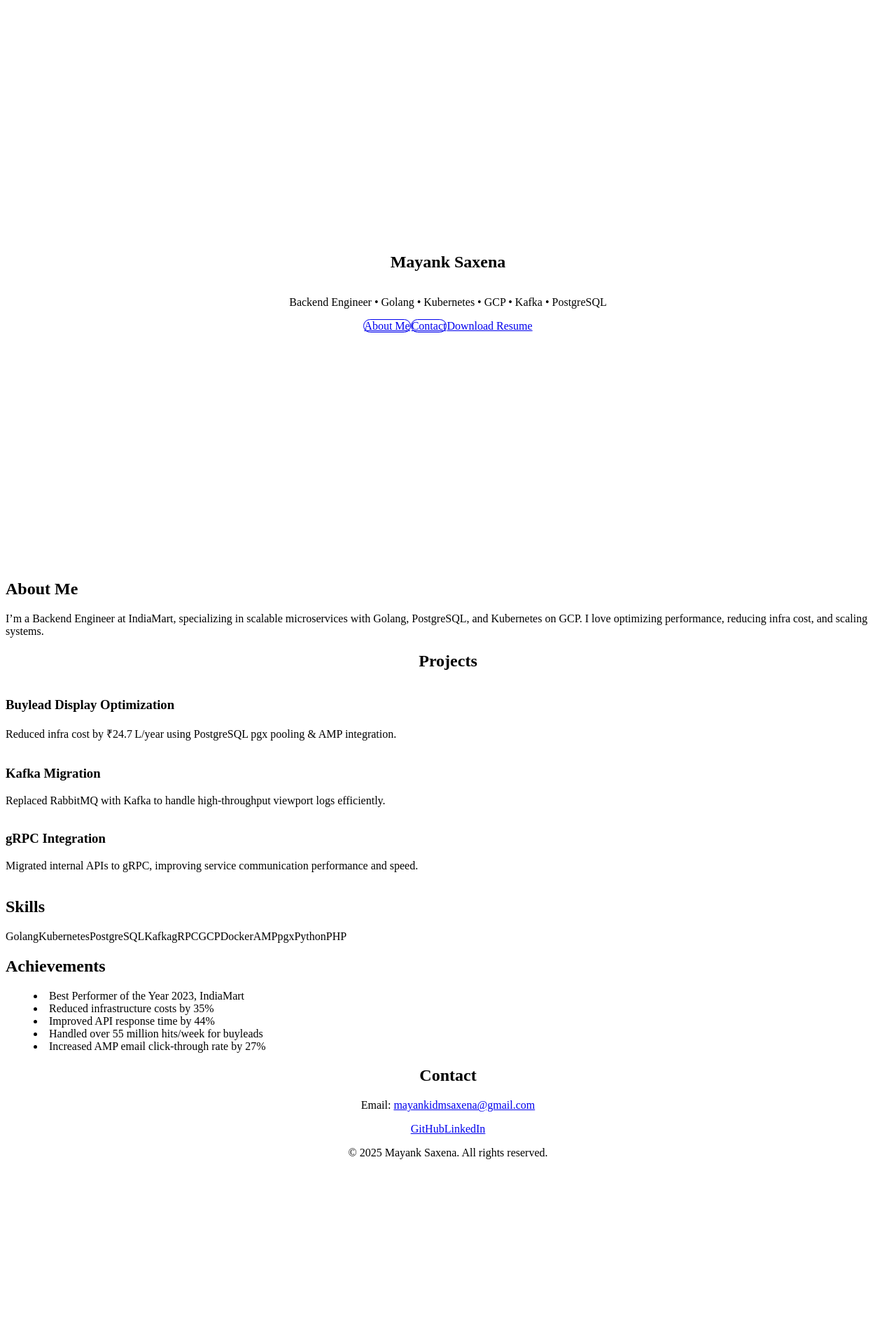
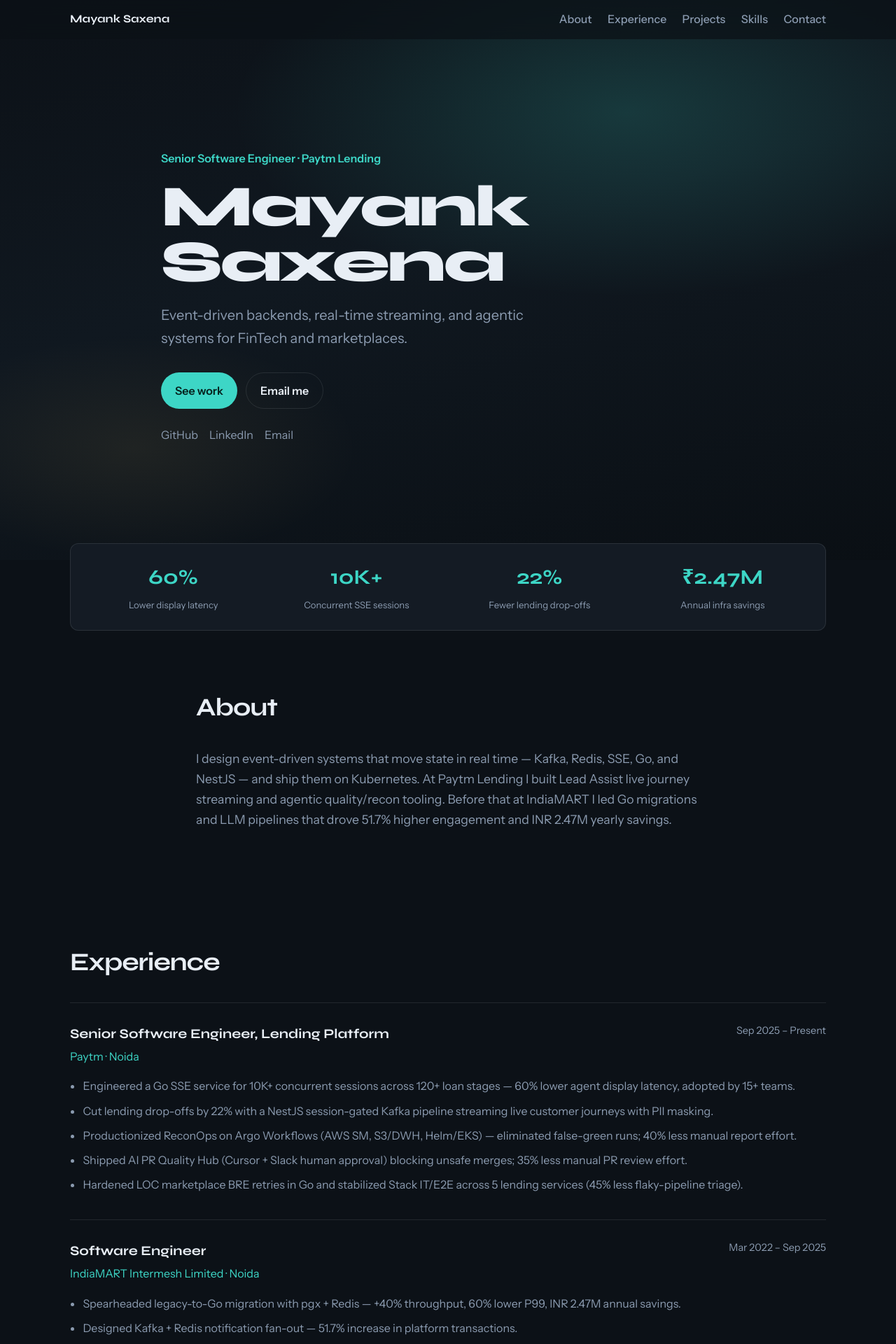
Before and after one commit to 1xlblaze/mayank-saxena.github.io, a React (Vite) app: page / in a window 1280 px wide. Shown: the top 1920 px of the page at 70% size. Before the commit the page ends 1672 px from the top, so only its background shows below. Built offline with nearby package versions, Linux system fonts and the light colour scheme.

Commit message:
Refresh portfolio content for Paytm and agentic AI positioning

```diff
--- a/index.html
+++ b/index.html
@@ -4,7 +4,8 @@
     <meta charset="UTF-8" />
     <link rel="icon" type="image/svg+xml" href="/vite.svg" />
     <meta name="viewport" content="width=device-width, initial-scale=1.0" />
-    <title>Vite + React</title>
+    <title>Mayank Saxena — Senior Software Engineer</title>
+    <meta name="description" content="Senior Software Engineer specializing in event-driven architecture, distributed systems, and agentic AI." />
     <!--app-head-->
   </head>
   <body>
--- a/src/App.css
+++ b/src/App.css
@@ -1,41 +1,384 @@
-#root {
-  max-width: 1280px;
-  margin: 0 auto;
-  padding: 2rem;
+:root {
+  --bg: #0c1117;
+  --bg-elevated: #141b24;
+  --ink: #e8eef5;
+  --muted: #8b9bb0;
+  --line: rgba(232, 238, 245, 0.1);
+  --accent: #3dd6c6;
+  --accent-dim: #2a9d8f;
+  --warn: #e9c46a;
+  --font-display: "Syne", system-ui, sans-serif;
+  --font-body: "Instrument Sans", system-ui, sans-serif;
+}
+
+* {
+  box-sizing: border-box;
+  margin: 0;
+  padding: 0;
+}
+
+html {
+  scroll-behavior: smooth;
+}
+
+body {
+  font-family: var(--font-body);
+  background: var(--bg);
+  color: var(--ink);
+  line-height: 1.65;
+}
+
+a {
+  color: var(--accent);
+  text-decoration: none;
+}
+
+a:hover {
+  text-decoration: underline;
+}
+
+.page {
+  min-height: 100vh;
+}
+
+.wrap {
+  width: min(100% - 2.5rem, 1080px);
+  margin-inline: auto;
+}
+
+.narrow {
+  max-width: 720px;
+}
+
+.nav {
+  position: fixed;
+  inset: 0 0 auto;
+  z-index: 50;
+  padding: 0.9rem 0;
+  background: rgba(12, 17, 23, 0.72);
+  backdrop-filter: blur(14px);
+  border-bottom: 1px solid transparent;
+}
+
+.nav-scrolled {
+  border-bottom-color: var(--line);
+  background: rgba(12, 17, 23, 0.92);
+}
+
+.nav-inner {
+  width: min(100% - 2.5rem, 1080px);
+  margin-inline: auto;
+  display: flex;
+  align-items: center;
+  justify-content: space-between;
+  gap: 1rem;
+}
+
+.logo {
+  font-family: var(--font-display);
+  font-weight: 700;
+  color: var(--ink);
+  text-decoration: none;
+}
+
+.nav-links {
+  display: flex;
+  gap: 1.4rem;
+}
+
+.nav-links a {
+  color: var(--muted);
+  font-weight: 500;
+  text-decoration: none;
+}
+
+.nav-links a:hover {
+  color: var(--ink);
+}
+
+.menu-btn {
+  display: none;
+  flex-direction: column;
+  gap: 5px;
+  background: none;
+  border: 0;
+  cursor: pointer;
+}
+
+.menu-btn span {
+  width: 22px;
+  height: 2px;
+  background: var(--ink);
+}
+
+.hero {
+  position: relative;
+  min-height: 100vh;
+  min-height: 100dvh;
+  display: grid;
+  place-items: center;
+  padding: 7rem 1.25rem 4rem;
+  overflow: hidden;
+}
+
+.hero-bg {
+  position: absolute;
+  inset: 0;
+  background:
+    radial-gradient(ellipse 80% 60% at 70% 20%, rgba(61, 214, 198, 0.18), transparent 55%),
+    radial-gradient(ellipse 50% 40% at 15% 80%, rgba(233, 196, 106, 0.08), transparent 50%),
+    linear-gradient(165deg, #0c1117 0%, #101820 45%, #0a0f14 100%);
+}
+
+.hero-inner {
+  position: relative;
+  z-index: 1;
+  width: min(100%, 820px);
+}
+
+.eyebrow {
+  color: var(--accent);
+  font-weight: 600;
+  margin-bottom: 1rem;
+}
+
+.hero h1 {
+  font-family: var(--font-display);
+  font-weight: 800;
+  font-size: clamp(2.8rem, 9vw, 5.2rem);
+  line-height: 0.95;
+  letter-spacing: -0.04em;
+  margin-bottom: 1.25rem;
+}
+
+.hero-line {
+  color: var(--muted);
+  font-size: clamp(1.05rem, 2.2vw, 1.25rem);
+  max-width: 34rem;
+  margin-bottom: 2rem;
+}
+
+.cta-row {
+  display: flex;
+  flex-wrap: wrap;
+  gap: 0.75rem;
+  margin-bottom: 1.5rem;
+}
+
+.cta-row.center {
+  justify-content: center;
+}
+
+.btn {
+  display: inline-flex;
+  align-items: center;
+  justify-content: center;
+  padding: 0.75rem 1.25rem;
+  border-radius: 999px;
+  font-weight: 600;
+  text-decoration: none;
+}
+
+.btn-primary {
+  background: var(--accent);
+  color: #06201c;
+}
+
+.btn-ghost {
+  border: 1px solid var(--line);
+  color: var(--ink);
+}
+
+.social {
+  display: flex;
+  gap: 1rem;
+}
+
+.social a {
+  color: var(--muted);
+  text-decoration: none;
+}
+
+.social a:hover {
+  color: var(--accent);
+}
+
+.stats {
+  display: grid;
+  grid-template-columns: repeat(4, 1fr);
+  gap: 1rem;
+  padding: 1.5rem;
+  margin-top: -1.5rem;
+  position: relative;
+  z-index: 2;
+  background: var(--bg-elevated);
+  border: 1px solid var(--line);
+  border-radius: 12px;
+}
+
+.stat {
   text-align: center;
 }
 
-.logo {
-  height: 6em;
-  padding: 1.5em;
-  will-change: filter;
-}
-.logo:hover {
-  filter: drop-shadow(0 0 2em #646cffaa);
-}
-.logo.react:hover {
-  filter: drop-shadow(0 0 2em #61dafbaa);
+.stat strong {
+  display: block;
+  font-family: var(--font-display);
+  font-size: clamp(1.4rem, 3vw, 1.85rem);
+  color: var(--accent);
 }
 
-@keyframes logo-spin {
-  from {
-    transform: rotate(0deg);
-  }
-  to {
-    transform: rotate(360deg);
-  }
+.stat span {
+  font-size: 0.82rem;
+  color: var(--muted);
 }
 
-@media (prefers-reduced-motion: no-preference) {
-  a:nth-of-type(2) .logo {
-    animation: logo-spin infinite 20s linear;
-  }
+.section {
+  padding: 5rem 0;
+}
+
+.section h2 {
+  font-family: var(--font-display);
+  font-size: clamp(1.75rem, 4vw, 2.25rem);
+  letter-spacing: -0.03em;
+  margin-bottom: 1.75rem;
+}
+
+.lead {
+  color: var(--muted);
+  font-size: 1.1rem;
+}
+
+.job {
+  padding: 1.75rem 0;
+  border-top: 1px solid var(--line);
+}
+
+.job:last-child {
+  border-bottom: 1px solid var(--line);
+}
+
+.job-head {
+  display: flex;
+  justify-content: space-between;
+  gap: 1rem;
+  flex-wrap: wrap;
+  margin-bottom: 1rem;
+}
+
+.job-head h3 {
+  font-family: var(--font-display);
+  font-size: 1.2rem;
+}
+
+.org {
+  color: var(--accent);
+  margin-top: 0.2rem;
+}
+
+.job-head time {
+  color: var(--muted);
+  font-size: 0.9rem;
+}
+
+.job ul {
+  padding-left: 1.15rem;
+  color: var(--muted);
+}
+
+.job li {
+  margin-bottom: 0.55rem;
+}
+
+.projects {
+  display: grid;
+  gap: 1rem;
 }
 
 .card {
-  padding: 2em;
+  padding: 1.5rem;
+  background: var(--bg-elevated);
+  border: 1px solid var(--line);
+  border-radius: 12px;
 }
 
-.read-the-docs {
-  color: #888;
+.card h3 {
+  font-family: var(--font-display);
+  margin-bottom: 0.5rem;
 }
+
+.card p {
+  color: var(--muted);
+}
+
+.skills {
+  display: grid;
+  grid-template-columns: repeat(2, 1fr);
+  gap: 1rem;
+}
+
+.skill {
+  padding: 1.25rem;
+  border: 1px solid var(--line);
+  border-radius: 12px;
+  background: rgba(20, 27, 36, 0.5);
+}
+
+.skill h4 {
+  font-family: var(--font-display);
+  color: var(--warn);
+  margin-bottom: 0.4rem;
+}
+
+.skill p {
+  color: var(--muted);
+  font-size: 0.95rem;
+}
+
+.contact {
+  text-align: center;
+}
+
+.muted {
+  color: var(--muted);
+  font-size: 0.9rem;
+  margin-top: 1rem;
+}
+
+.footer {
+  padding: 2rem 0 3rem;
+  border-top: 1px solid var(--line);
+  text-align: center;
+  color: var(--muted);
+  font-size: 0.85rem;
+}
+
+@media (max-width: 800px) {
+  .stats {
+    grid-template-columns: 1fr 1fr;
+  }
+
+  .skills {
+    grid-template-columns: 1fr;
+  }
+
+  .menu-btn {
+    display: flex;
+  }
+
+  .nav-links {
+    display: none;
+    position: absolute;
+    top: 60px;
+    right: 1.25rem;
+    flex-direction: column;
+    background: var(--bg-elevated);
+    border: 1px solid var(--line);
+    border-radius: 12px;
+    padding: 1rem 1.25rem;
+    min-width: 180px;
+  }
+
+  .nav-links.open {
+    display: flex;
+  }
+}
--- a/src/App.jsx
+++ b/src/App.jsx
@@ -1,90 +1,250 @@
-import React from 'react';
+import React, { useEffect, useState } from "react";
+import "./App.css";
+
+const skills = [
+  {
+    title: "Languages & Frameworks",
+    items: "Go, Python, TypeScript, NestJS, SQL, JavaScript, React",
+  },
+  {
+    title: "Agentic AI",
+    items: "MCP, AWS Strands, Cloud Agents, Cursor, LangGraph, LLMOps, RAG, PII Masking",
+  },
+  {
+    title: "Distributed Systems",
+    items: "Event-Driven Architecture, Kafka, MSK, Redis, ElastiCache, SSE, Pub/Sub, gRPC",
+  },
+  {
+    title: "Cloud & Platform",
+    items: "Kubernetes, Helm, Argo Workflows, Docker, Jenkins, AWS, GCP, EKS, CI/CD",
+  },
+];
 
 export default function App() {
+  const [menuOpen, setMenuOpen] = useState(false);
+  const [scrolled, setScrolled] = useState(false);
+
+  useEffect(() => {
+    const onScroll = () => setScrolled(window.scrollY > 40);
+    window.addEventListener("scroll", onScroll);
+    return () => window.removeEventListener("scroll", onScroll);
+  }, []);
+
+  const year = new Date().getFullYear();
+
   return (
-    <div className="font-sans text-gray-800">
-      {/* Hero Section */}
-      <section className="min-h-screen bg-gray-100 flex flex-col justify-center items-center text-center p-8">
-        <h1 className="text-4xl md:text-6xl font-bold mb-4">Mayank Saxena</h1>
-        <p className="text-lg md:text-2xl mb-6">Backend Engineer • Golang • Kubernetes • GCP • Kafka • PostgreSQL</p>
-        <div className="space-x-4">
-          <a href="#about" className="px-4 py-2 border rounded-full text-blue-600 border-blue-600 hover:bg-blue-600 hover:text-white transition">About Me</a>
-          <a href="#contact" className="px-4 py-2 border rounded-full text-gray-600 border-gray-600 hover:bg-gray-600 hover:text-white transition">Contact</a>
-          <a href="/MayankSaxena2025.pdf" download className="px-4 py-2 bg-green-600 text-white rounded-full hover:bg-green-700 transition">Download Resume</a>
+    <div className="page">
+      <nav className={`nav ${scrolled ? "nav-scrolled" : ""}`}>
+        <div className="nav-inner">
+          <a href="#home" className="logo">
+            Mayank Saxena
+          </a>
+          <button
+            className="menu-btn"
+            type="button"
+            aria-label="Toggle menu"
+            onClick={() => setMenuOpen((v) => !v)}
+          >
+            <span />
+            <span />
+            <span />
+          </button>
+          <div className={`nav-links ${menuOpen ? "open" : ""}`}>
+            {["about", "experience", "projects", "skills", "contact"].map((id) => (
+              <a key={id} href={`#${id}`} onClick={() => setMenuOpen(false)}>
+                {id[0].toUpperCase() + id.slice(1)}
+              </a>
+            ))}
+          </div>
+        </div>
+      </nav>
+
+      <header id="home" className="hero">
+        <div className="hero-bg" aria-hidden="true" />
+        <div className="hero-inner">
+          <p className="eyebrow">Senior Software Engineer · Paytm Lending</p>
+          <h1>Mayank Saxena</h1>
+          <p className="hero-line">
+            Event-driven backends, real-time streaming, and agentic systems for FinTech and
+            marketplaces.
+          </p>
+          <div className="cta-row">
+            <a className="btn btn-primary" href="#experience">
+              See work
+            </a>
+            <a className="btn btn-ghost" href="mailto:mayankidmsaxena@gmail.com">
+              Email me
+            </a>
+          </div>
+          <div className="social">
+            <a href="https://github.com/1xlblaze" target="_blank" rel="noreferrer">
+              GitHub
+            </a>
+            <a href="https://linkedin.com/in/themayanksaxena" target="_blank" rel="noreferrer">
+              LinkedIn
+            </a>
+            <a href="mailto:mayankidmsaxena@gmail.com">Email</a>
+          </div>
+        </div>
+      </header>
+
+      <section className="stats wrap">
+        <div className="stat">
+          <strong>60%</strong>
+          <span>Lower display latency</span>
+        </div>
+        <div className="stat">
+          <strong>10K+</strong>
+          <span>Concurrent SSE sessions</span>
+        </div>
+        <div className="stat">
+          <strong>22%</strong>
+          <span>Fewer lending drop-offs</span>
+        </div>
+        <div className="stat">
+          <strong>₹2.47M</strong>
+          <span>Annual infra savings</span>
         </div>
       </section>
 
-      {/* About Section */}
-      <section id="about" className="py-16 bg-white">
-        <div className="max-w-4xl mx-auto px-4">
-          <h2 className="text-3xl font-bold mb-4">About Me</h2>
-          <p>
-            I’m a Backend Engineer at IndiaMart, specializing in scalable microservices with Golang, PostgreSQL, and Kubernetes on GCP. I love optimizing performance, reducing infra cost, and scaling systems.
-          </p>
+      <section id="about" className="section wrap narrow">
+        <h2>About</h2>
+        <p className="lead">
+          I design event-driven systems that move state in real time — Kafka, Redis, SSE, Go, and
+          NestJS — and ship them on Kubernetes. At Paytm Lending I built Lead Assist live journey
+          streaming and agentic quality/recon tooling. Before that at IndiaMART I led Go migrations
+          and LLM pipelines that drove 51.7% higher engagement and INR 2.47M yearly savings.
+        </p>
+      </section>
+
+      <section id="experience" className="section wrap">
+        <h2>Experience</h2>
+
+        <article className="job">
+          <div className="job-head">
+            <div>
+              <h3>Senior Software Engineer, Lending Platform</h3>
+              <p className="org">Paytm · Noida</p>
+            </div>
+            <time>Sep 2025 – Present</time>
+          </div>
+          <ul>
+            <li>
+              Engineered a Go SSE service for 10K+ concurrent sessions across 120+ loan stages —
+              60% lower agent display latency, adopted by 15+ teams.
+            </li>
+            <li>
+              Cut lending drop-offs by 22% with a NestJS session-gated Kafka pipeline streaming live
+              customer journeys with PII masking.
+            </li>
+            <li>
+              Productionized ReconOps on Argo Workflows (AWS SM, S3/DWH, Helm/EKS) — eliminated
+              false-green runs; 40% less manual report effort.
+            </li>
+            <li>
+              Shipped AI PR Quality Hub (Cursor + Slack human approval) blocking unsafe merges; 35%
+              less manual PR review effort.
+            </li>
+            <li>
+              Hardened LOC marketplace BRE retries in Go and stabilized Stack IT/E2E across 5
+              lending services (45% less flaky-pipeline triage).
+            </li>
+          </ul>
+        </article>
+
+        <article className="job">
+          <div className="job-head">
+            <div>
+              <h3>Software Engineer</h3>
+              <p className="org">IndiaMART Intermesh Limited · Noida</p>
+            </div>
+            <time>Mar 2022 – Sep 2025</time>
+          </div>
+          <ul>
+            <li>
+              Spearheaded legacy-to-Go migration with pgx + Redis — +40% throughput, 60% lower P99,
+              INR 2.47M annual savings.
+            </li>
+            <li>
+              Designed Kafka + Redis notification fan-out — 51.7% increase in platform transactions.
+            </li>
+            <li>
+              Deployed GCP LLM pipelines for 50K+ files/month (90% automation) and NL-to-SQL at 95%
+              accuracy.
+            </li>
+            <li>
+              Shipped LangGraph lead scoring for 8K+ leads/week, flagging 20% as high-risk.
+            </li>
+          </ul>
+        </article>
+      </section>
+
+      <section id="projects" className="section wrap">
+        <h2>Projects</h2>
+        <div className="projects">
+          <article className="card">
+            <h3>Agentic Workflow Orchestrator &amp; MCP Hub</h3>
+            <p>
+              Cloud agents framework with MCP and AWS Strands for safe multi-step tool calls,
+              context retrieval, and structured JSON parsing.
+            </p>
+          </article>
+          <article className="card">
+            <h3>Artolio (Gigsetu)</h3>
+            <p>
+              Hyperlocal B2C artist marketplace — Next.js, Node BFF, Go API, PostgreSQL + PostGIS,
+              Supabase Auth/Storage.
+            </p>
+          </article>
+          <article className="card">
+            <h3>NL-to-SQL RAG Engine</h3>
+            <p>
+              Hackathon winner. Schema-aware RAG with AST SQL validation — 5× faster multi-table
+              analytics.
+            </p>
+          </article>
         </div>
       </section>
 
-      {/* Projects Section */}
-      <section id="projects" className="py-16 bg-gray-50">
-        <div className="max-w-6xl mx-auto px-4">
-          <h2 className="text-3xl font-bold mb-8 text-center">Projects</h2>
-          <div className="grid md:grid-cols-3 gap-8">
-            <div className="bg-white p-6 rounded-xl shadow-md">
-              <h3 className="text-xl font-semibold mb-2">Buylead Display Optimization</h3>
-              <p>Reduced infra cost by ₹24.7 L/year using PostgreSQL pgx pooling & AMP integration.</p>
+      <section id="skills" className="section wrap">
+        <h2>Skills</h2>
+        <div className="skills">
+          {skills.map((group) => (
+            <div className="skill" key={group.title}>
+              <h4>{group.title}</h4>
+              <p>{group.items}</p>
             </div>
-            <div className="bg-white p-6 rounded-xl shadow-md">
-              <h3 className="text-xl font-semibold mb-2">Kafka Migration</h3>
-              <p>Replaced RabbitMQ with Kafka to handle high-throughput viewport logs efficiently.</p>
-            </div>
-            <div className="bg-white p-6 rounded-xl shadow-md">
-              <h3 className="text-xl font-semibold mb-2">gRPC Integration</h3>
-              <p>Migrated internal APIs to gRPC, improving service communication performance and speed.</p>
-            </div>
-          </div>
+          ))}
         </div>
       </section>
 
-      {/* Skills Section */}
-      <section id="skills" className="py-16 bg-white">
-        <div className="max-w-4xl mx-auto px-4">
-          <h2 className="text-3xl font-bold mb-4">Skills</h2>
-          <div className="flex flex-wrap gap-2">
-            {["Golang", "Kubernetes", "PostgreSQL", "Kafka", "gRPC", "GCP", "Docker", "AMP", "pgx", "Python", "PHP"].map(skill => (
-              <span key={skill} className="bg-blue-100 text-blue-800 px-3 py-1 rounded-full text-sm font-medium">{skill}</span>
-            ))}
-          </div>
+      <section id="contact" className="section wrap narrow contact">
+        <h2>Contact</h2>
+        <p className="lead">Open to senior backend, platform, and agentic systems conversations.</p>
+        <div className="cta-row center">
+          <a className="btn btn-primary" href="mailto:mayankidmsaxena@gmail.com">
+            mayankidmsaxena@gmail.com
+          </a>
+          <a
+            className="btn btn-ghost"
+            href="https://linkedin.com/in/themayanksaxena"
+            target="_blank"
+            rel="noreferrer"
+          >
+            LinkedIn
+          </a>
+          <a className="btn btn-ghost" href="https://github.com/1xlblaze" target="_blank" rel="noreferrer">
+            GitHub
+          </a>
         </div>
+        <p className="muted">Ghaziabad, Uttar Pradesh, India · +91-93543-87004</p>
       </section>
 
-      {/* Achievements Section */}
-      <section id="achievements" className="py-16 bg-gray-50">
-        <div className="max-w-4xl mx-auto px-4">
-          <h2 className="text-3xl font-bold mb-4">Achievements</h2>
-          <ul className="list-disc list-inside space-y-2">
-            <li>Best Performer of the Year 2023, IndiaMart</li>
-            <li>Reduced infrastructure costs by 35%</li>
-            <li>Improved API response time by 44%</li>
-            <li>Handled over 55 million hits/week for buyleads</li>
-            <li>Increased AMP email click-through rate by 27%</li>
-          </ul>
-        </div>
-      </section>
-
-      {/* Contact Section */}
-      <section id="contact" className="py-16 bg-white text-center">
-        <div className="max-w-xl mx-auto px-4">
-          <h2 className="text-3xl font-bold mb-4">Contact</h2>
-          <p>Email: <a href="mailto:mayankidmsaxena@gmail.com" className="text-blue-600 hover:underline">mayankidmsaxena@gmail.com</a></p>
-          <div className="mt-4 space-x-4">
-            <a href="https://github.com/mannusaxena" className="text-gray-800 hover:text-black">GitHub</a>
-            <a href="https://linkedin.com/in/mayank-saxena" className="text-blue-700 hover:underline">LinkedIn</a>
-          </div>
-        </div>
-      </section>
-
-      <footer className="py-6 text-center bg-gray-900 text-white">
-        <p className="text-sm">&copy; 2025 Mayank Saxena. All rights reserved.</p>
+      <footer className="footer">
+        <p>
+          © {year} Mayank Saxena ·{" "}
+          <a href="https://1xlblaze.github.io/mayank-saxena.github.io/">Portfolio</a>
+        </p>
       </footer>
     </div>
   );
--- a/src/index.css
+++ b/src/index.css
@@ -1,3 +1,7 @@
-@tailwind base;
-@tailwind components;
-@tailwind utilities;
+@import url("https://fonts.googleapis.com/css2?family=Instrument+Sans:wght@400;500;600;700&family=Syne:wght@600;700;800&display=swap");
+
+html,
+body,
+#root {
+  min-height: 100%;
+}
```
Also changed, not shown: src/entry-client.jsx (+7 -8 lines).
